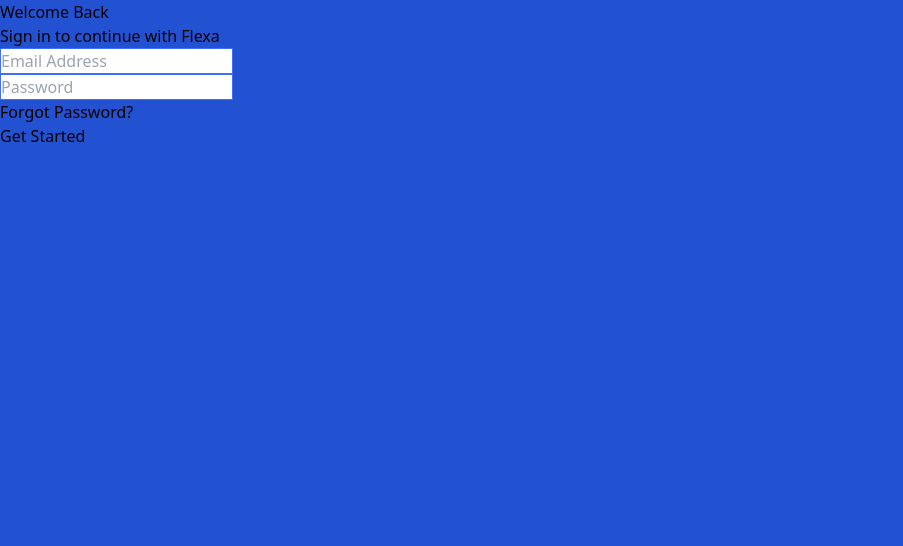
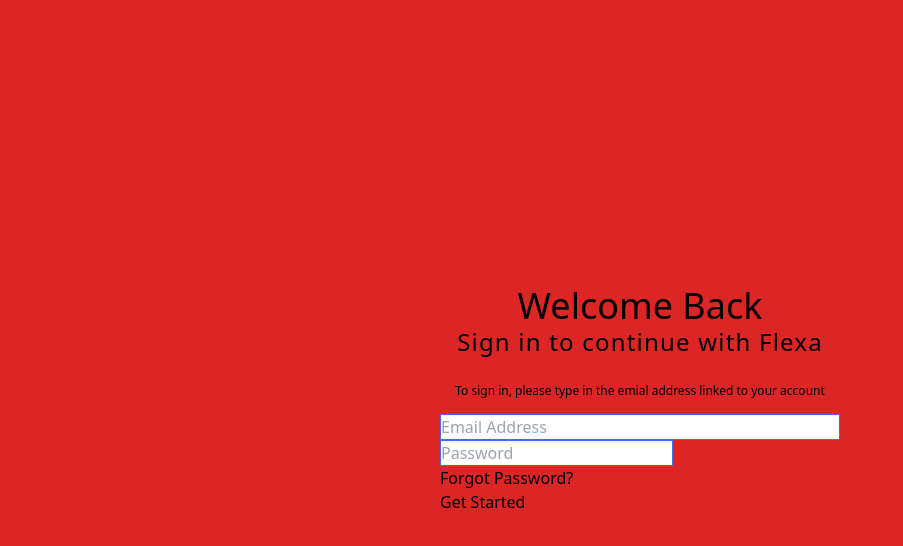
Before and after one commit to GbollySckoky/Flexa-, a React (Vite) app: page /signin in a window 1280 px wide. Shown: the top 546 px of the page, without its empty margins (0-903 px from the left). Built offline with nearby package versions, Linux system fonts and the light colour scheme.

Commit message:
Flexa_Project

```diff
--- a/src/components/SignIn/SignIn.jsx
+++ b/src/components/SignIn/SignIn.jsx
@@ -1,33 +1,33 @@
-import { Link } from "react-router-dom"
-
+import { Link } from "react-router-dom";
 
 const SignIn = () => {
   return (
     <div>
       <section className="bg-Blue h-screen">
-            <div>
-                <h1>Welcome Back</h1>
-                <p>Sign in to continue  with Flexa</p>
+        <div className=" h-screen bg-red-600 flex flex-col justify-center  items-center">
+        <div className="text-center">
+          <h1 className="text-4xl font-medium">Welcome Back</h1>
+          <p className="text-2xl font-normal tracking-wider">Sign in to continue with Flexa</p>
+          <p className="pt-[25px] text-xs pb-[15px]">To sign in, please type in the emial address linked to your account</p>
         </div>
         <form>
           <div>
-                <input type="email" placeholder="Email Address"/>
+            <input type="email" placeholder="Email Address" className="w-[400px]"/>
           </div>
           <div>
             <input type="password" placeholder="Password" />
           </div>
           <div>
-                <Link  to={"#"}>
-                Forgot Password?
-                </Link>
+            <Link to={"#"}>Forgot Password?</Link>
           </div>
           <div>
             <button>Get Started</button>
           </div>
         </form>
+        </div>
       </section>
     </div>
-  )
-}
+  );
+};
 
-export default SignIn
+export default SignIn;
```
Lines whose indentation alone changed are shown as unchanged.
